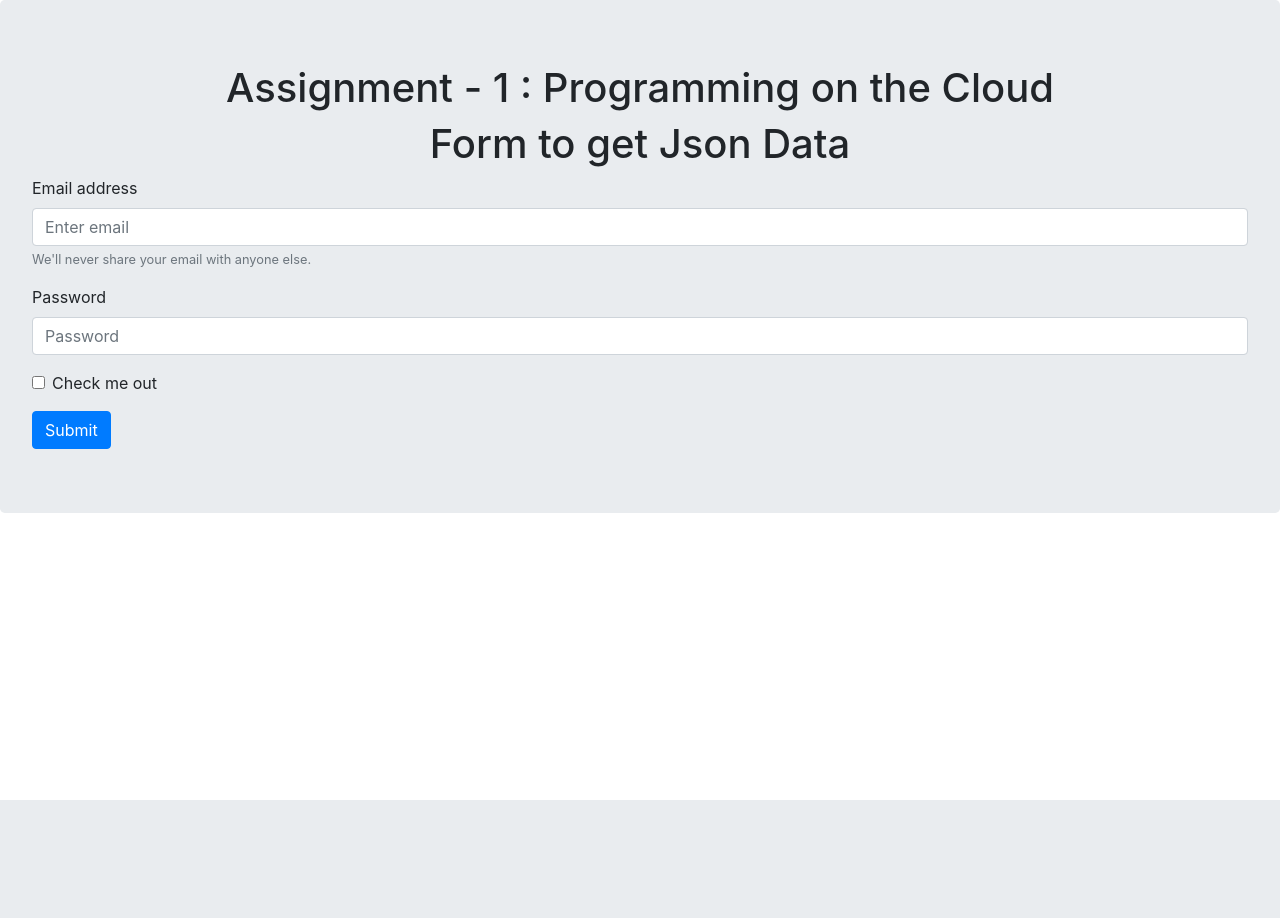
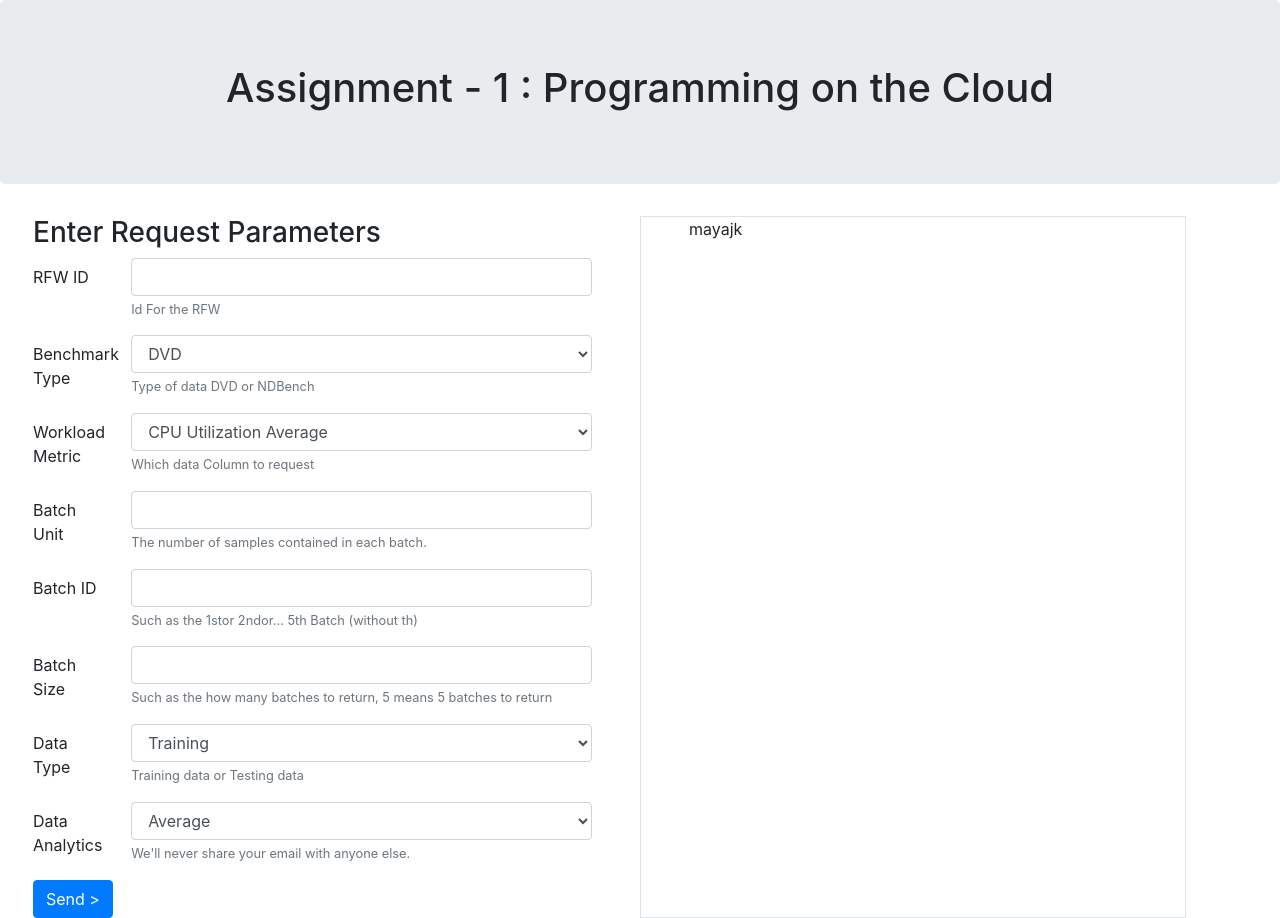
Before and after one commit to ermayank/poc_a1, a Flask app: template templates/json_data.html in a window 1280 px wide. Before the commit the page ends 800 px from the top, so only its background shows below. Run offline with Flask 2, Linux system fonts and the light colour scheme; the template is opened without the code that fills it, so the values that code supplies are empty; some libraries are stand-ins or nearby versions.

Commit message:
added form for JSON

```diff
--- a/app.py
+++ b/app.py
@@ -7,10 +7,13 @@ app = Flask(__name__)
 
 @app.route("/")
 def index():
-    return render_template('json_data.html')
+    return render_template('index.html')
 
 @app.route("/jsondata", methods=['GET'])
 def jsonData():
+    # print(request.form['mayank'])
+    # return render_template('json_data.html')
+    # print(request.form.RFWID)
     reqData = request.json
     id = reqData['id'],
     benchmarkType = reqData['benchmarkType']
@@ -21,9 +24,8 @@ def jsonData():
     dataType = reqData['dataType']
     dataAnalytics= reqData['dataAnalytics']
     data = processData(id,benchmarkType,workloadMetric,batchUnit,batchID,batchSize,dataType,dataAnalytics)
-    # batch_object = RFW_response(id, bench_type, metric, batch_unit, batch_id, batch_size)
-    # result = batch_object.send_json_data_results()
     return data
+    return render_template('json_data.html')
 
 @app.route("/protodata")
 def protoData():
--- a/templates/json_data.html
+++ b/templates/json_data.html
@@ -16,47 +16,139 @@
       crossorigin="anonymous"
     />
 
-    <title>Json Form</title>
+    <title>Json Form and Data</title>
   </head>
   <body>
     <div class="jumbotron">
       <h1 class="display-5 text-center">
         Assignment - 1 : Programming on the Cloud
       </h1>
+    </div>
+    <div class="row">
+      <div class="col-md-6 px-5">
+        <h3>Enter Request Parameters</h3>
+        <form method="GET" action="/jsondata">
+          <div class="form-group row">
+            <label for="RFWID" class="col-sm-2 col-form-label">RFW ID</label>
+            <div class="col-sm-10">
+              <input
+                type="text"
+                class="form-control"
+                id="RFWID"
+                name="mayank"
+              />
+              <small class="form-text text-muted">Id For the RFW</small>
+            </div>
+          </div>
 
-      <h1 class="display-6 text-center">Form to get Json Data</h1>
+          <div class="form-group row">
+            <label for="benchmarkType" class="col-sm-2 col-form-label"
+              >Benchmark Type</label
+            >
+            <div class="col-sm-10">
+              <select class="form-control" id="benchmarkType">
+                <option value="DVD">DVD</option>
+                <option value="NDBench">NDBench</option>
+              </select>
+              <small class="form-text text-muted"
+                >Type of data DVD or NDBench</small
+              >
+            </div>
+          </div>
 
-      <form>
-        <div class="form-group">
-          <label for="exampleInputEmail1">Email address</label>
-          <input
-            type="email"
-            class="form-control"
-            id="exampleInputEmail1"
-            aria-describedby="emailHelp"
-            placeholder="Enter email"
-          />
+          <div class="form-group row">
+            <label for="workloadMetric" class="col-sm-2 col-form-label"
+              >Workload Metric</label
+            >
+            <div class="col-sm-10">
+              <select class="form-control" id="workloadMetric">
+                <option value="CPUUtilization_Average">
+                  CPU Utilization Average
+                </option>
+                <option value="NetworkIn_Average">Network In Average</option>
+                <option value="NetworkOut_Average">Network Out Average</option>
+                <option value="MemoryUtilization_Average">
+                  Memory Utilization Average
+                </option>
+                <option value="Final_Target">Final Target</option>
+              </select>
+              <small id="emailHelp" class="form-text text-muted"
+                >Which data Column to request</small
+              >
+            </div>
+          </div>
+
+          <div class="form-group row">
+            <label for="batchUnit" class="col-sm-2 col-form-label"
+              >Batch Unit</label
+            >
+            <div class="col-sm-10">
+              <input type="text" class="form-control" id="batchUnit" />
+              <small id="emailHelp" class="form-text text-muted"
+                >The number of samples contained in each batch.</small
+              >
+            </div>
+          </div>
+
+          <div class="form-group row">
+            <label for="batchID" class="col-sm-2 col-form-label"
+              >Batch ID</label
+            >
+            <div class="col-sm-10">
+              <input type="text" class="form-control" id="batchID" />
+              <small id="emailHelp" class="form-text text-muted"
+                >Such as the 1stor 2ndor... 5th Batch (without th)</small
+              >
+            </div>
+          </div>
+
+          <div class="form-group row">
+            <label for="batchSize" class="col-sm-2 col-form-label"
+              >Batch Size</label
+            >
+            <div class="col-sm-10">
+              <input type="text" class="form-control" id="batchSize" />
+              <small id="emailHelp" class="form-text text-muted"
+                >Such as the how many batches to return, 5 means 5 batches to
+                return</small
+              >
+            </div>
+          </div>
+
+          <div class="form-group row">
+            <label for="dataType" class="col-sm-2 col-form-label"
+              >Data Type</label
+            >
+            <div class="col-sm-10">
+              <select class="form-control" id="dataType">
+                <option value="training">Training</option>
+                <option value="testing">Testing</option>
+              </select>
+              <small id="emailHelp" class="form-text text-muted"
+                >Training data or Testing data</small
+              >
+            </div>
+          </div>
+
+          <div class="form-group row">
+            <label for="dataAnalytics" class="col-sm-2 col-form-label"
+              >Data Analytics</label
+            >
+            <div class="col-sm-10">
+              <select class="form-control" id="dataAnalytics">
+                <option value="avg">Average</option>
+                <option value="min">Minimum</option>
+                <option value="max">Maximum</option>
+              </select>
               <small id="emailHelp" class="form-text text-muted"
                 >We'll never share your email with anyone else.</small
               >
             </div>
-        <div class="form-group">
-          <label for="exampleInputPassword1">Password</label>
-          <input
-            type="password"
-            class="form-control"
-            id="exampleInputPassword1"
-            placeholder="Password"
-          />
           </div>
-        <div class="form-group form-check">
-          <input type="checkbox" class="form-check-input" id="exampleCheck1" />
-          <label class="form-check-label" for="exampleCheck1"
-            >Check me out</label
-          >
+          <button type="submit" class="btn btn-primary">Send ></button>
+        </form>
       </div>
-        <button type="submit" class="btn btn-primary">Submit</button>
-      </form>
+      <div class="col-md-5 px-5 border">mayajk</div>
     </div>
 
     <!-- Optional JavaScript -->
```
Also changed, not shown: src/serveJson.py (+26 -2 lines), 1 other file. Lines whose indentation alone changed are shown as unchanged.
